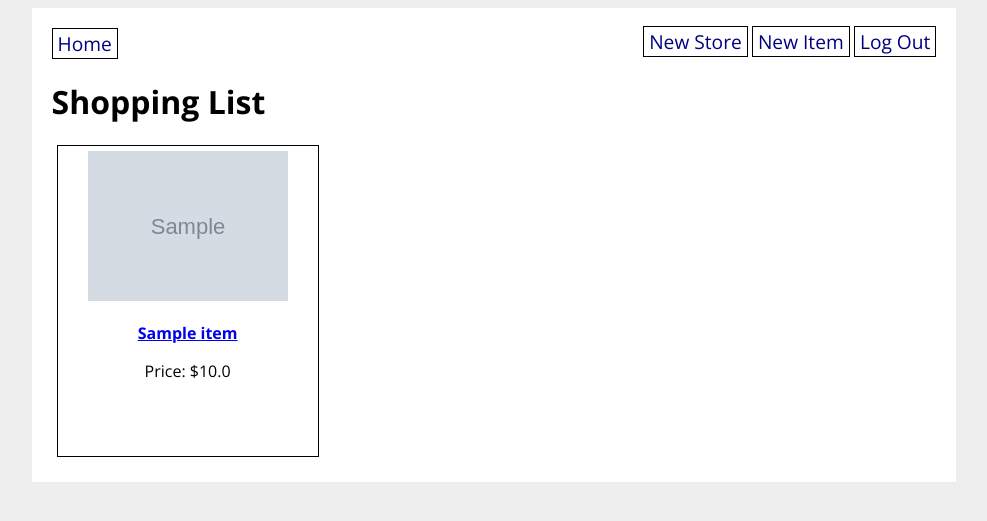
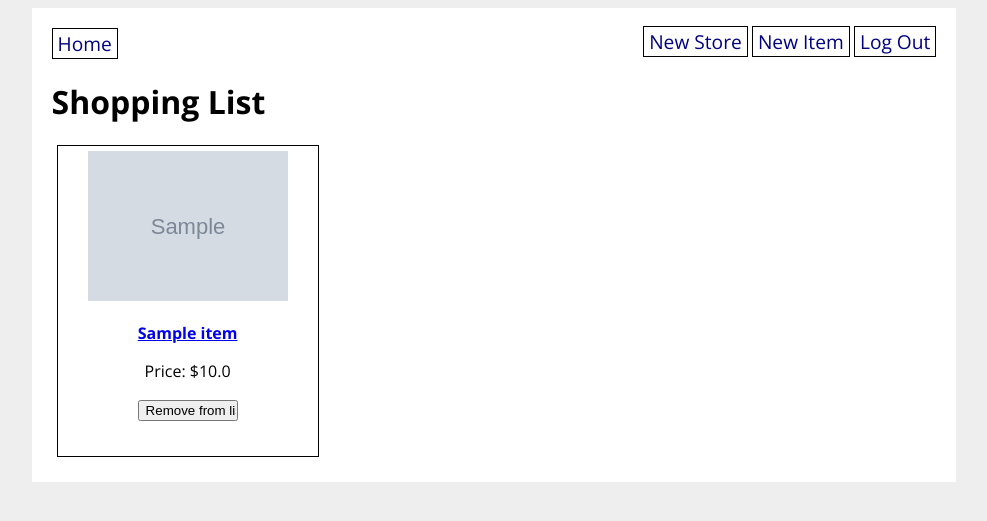
Before and after one commit to laurelmclean/ACS-1220-Grocery-Store, a Flask app: page /shopping_list in a window 1280 px wide. Shown: the top 521 px of the page, without its empty margins (146-1133 px from the left). Run offline with Flask 2, Linux system fonts and the light colour scheme; a user stored in the database is signed in; tables that the repository leaves empty hold one stand-in row (values such as "Sample post"); grey boxes marked "Sample" are stand-in pictures.

Commit message:
remove item feature

```diff
--- a/grocery_app/routes.py
+++ b/grocery_app/routes.py
@@ -118,6 +118,17 @@ def add_to_shopping_list(item_id):
     flash("Added item to cart")
     return redirect(url_for('main.shopping_list', item_id=item.id))
 
+@main.route('/remove_from_shopping_list/<item_id>', methods=['POST'])
+@login_required
+def remove_from_shopping_list(item_id):
+    """Remove item from user list"""
+    item = GroceryItem.query.get(item_id)
+    current_user.shopping_list_users.remove(item)
+    db.session.add(current_user)
+    db.session.commit()
+    flash("Removed item from cart")
+    return redirect(url_for('main.shopping_list', item_id=item.id))
+
 @main.route('/shopping_list')
 @login_required
 def shopping_list():
--- a/grocery_app/templates/shopping_list.html
+++ b/grocery_app/templates/shopping_list.html
@@ -9,6 +9,9 @@
         <p><strong>{{ item.name }}</strong></p>
     </a>
     <p>Price: ${{ item.price }}</p>
+    <form method="POST" action="/remove_from_shopping_list/{{ item.id }}">
+        <input type="submit" value="Remove from list">
+    </form>
 </div>
 {% endfor %}
 
```
Also changed, not shown: README.md, grocery_app/database.db.
